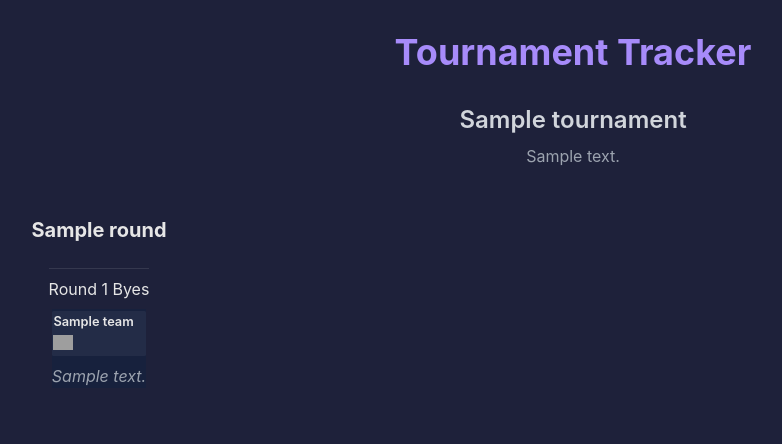
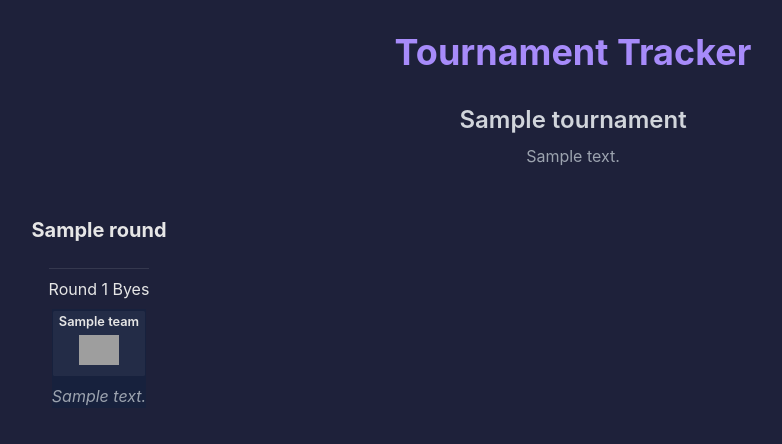
Before and after one commit to rasmusdriving/Qasa-Tournament-Framework, a FastAPI app: page / in a window 1280 px wide. Shown: the top 444 px of the page, without its empty margins (67-849 px from the left). Run offline with FastAPI, Linux system fonts and the light colour scheme; tables that the repository leaves empty hold one stand-in row (values such as "Sample post"); grey boxes are pictures that could not be loaded.

Commit message:
almost done

```diff
--- a/brackets/templates/brackets/index.html
+++ b/brackets/templates/brackets/index.html
@@ -56,11 +56,14 @@
 
         .match-card {
             display: flex;
-            flex-direction: column;
-            width: 150px;
+            flex-direction: row;
+            /* Align teams horizontally */
+            justify-content: space-between;
+            width: 300px;
+            /* Adjust width as needed */
             background: linear-gradient(135deg, #16213e 0%, #1a1a2e 100%);
             border-radius: 0.25rem;
-            padding: 0.25rem;
+            padding: 0.5rem;
             box-shadow: 0 1px 2px rgba(0, 0, 0, 0.2);
             margin: 0.25rem 0;
         }
@@ -74,9 +77,10 @@
         .team-container {
             display: flex;
             flex-direction: column;
-            align-items: flex-start;
+            align-items: center;
+            /* Center team name and score */
             padding: 0.1rem;
-            margin: 0.1rem 0;
+            margin: 0.1rem;
             border-radius: 0.1rem;
             background: rgba(255, 255, 255, 0.05);
         }
@@ -100,9 +104,10 @@
         }
 
         .player-card {
-            width: 20px;
-            /* Further reduce size */
-            height: 20px;
+            width: 40px;
+            /* Increase size */
+            height: 40px;
+            /* Increase size */
         }
 
         .round-bye-matches {
```
